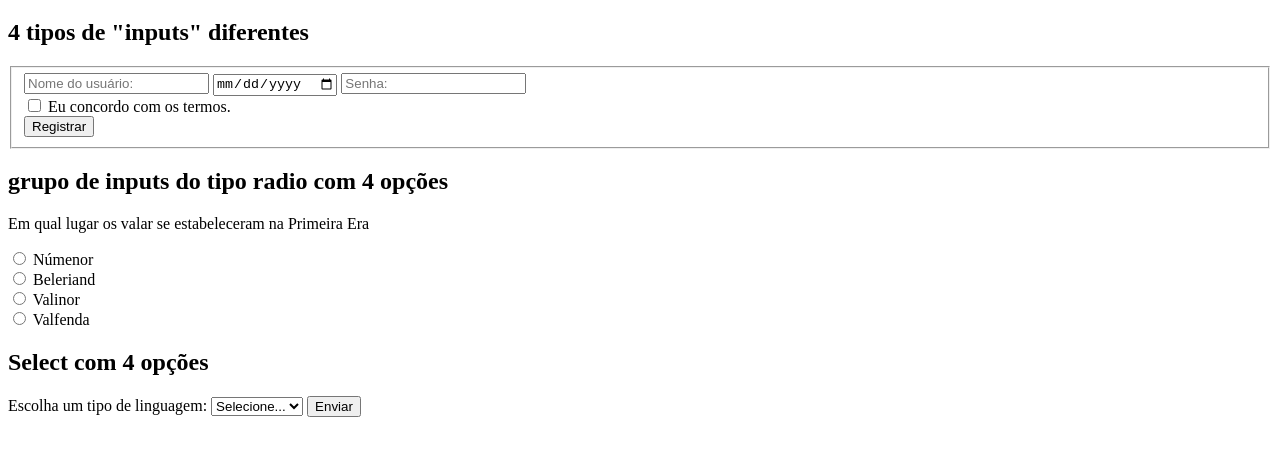
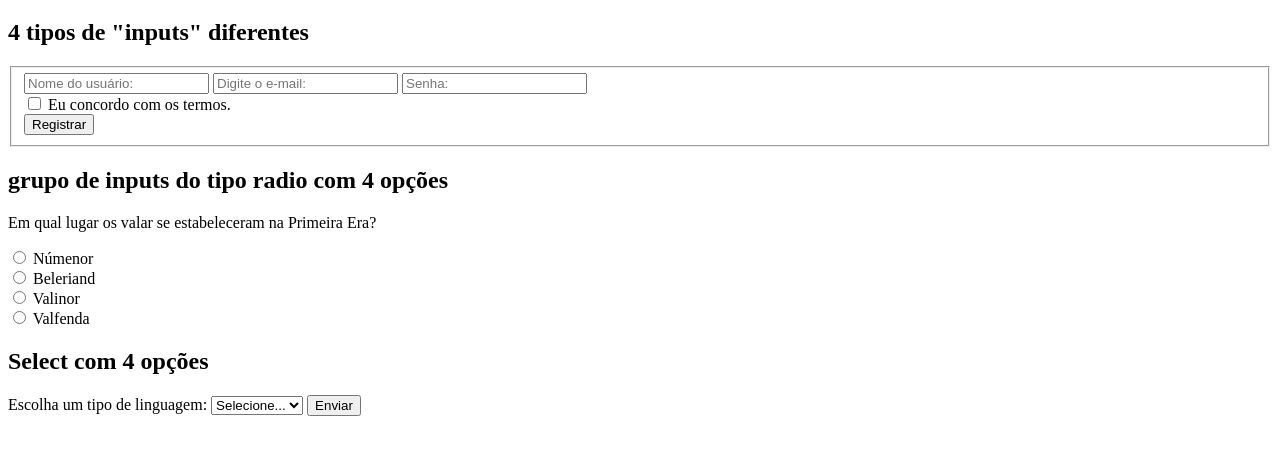
Before and after one commit to Anadulce57/aulas-html-css, a plain HTML site: page 1_formulários/4_atividade/index.html in a window 1280 px wide. Shown: the part 61-516 px from the top of the page. Drawn offline with Linux system fonts and the light colour scheme.

```diff
--- a/1_formulários/4_atividade/index.html
+++ b/1_formulários/4_atividade/index.html
@@ -16,7 +16,7 @@
         <form action="">
             <fieldset>
                 <input id ="nome" type="text" placeholder="Nome do usuário: ">
-                <input id="data" type="date" placeholder="Data de nascimento: ">
+                <input id="email" type="email" placeholder="Digite o e-mail: ">
                 <input id="=senha" type="password" placeholder="Senha: ">
                 <div>
                     <input id="termos" type="checkbox">
@@ -27,7 +27,7 @@
 
             <div>
                 <h2>grupo de inputs do tipo radio com 4 opções</h2>
-                <p>Em qual lugar os valar se estabeleceram na Primeira Era</p>
+                <p>Em qual lugar os valar se estabeleceram na Primeira Era?</p>
                 <div>
                     <input type="radio" id="numenor" name="lugar">
                     <label for="numenor">Númenor</label>
```
Also changed, not shown: 2_CSS/index.html (added, +15 -0 lines).
